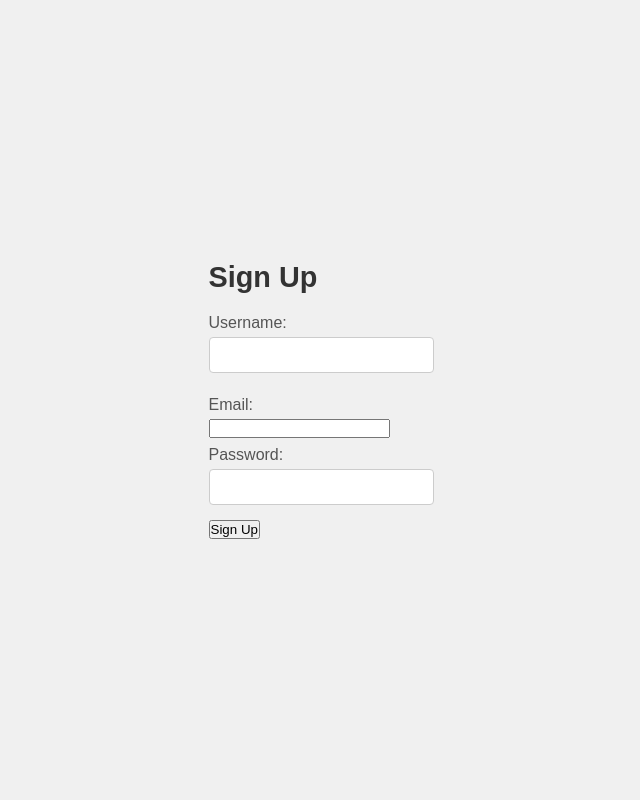
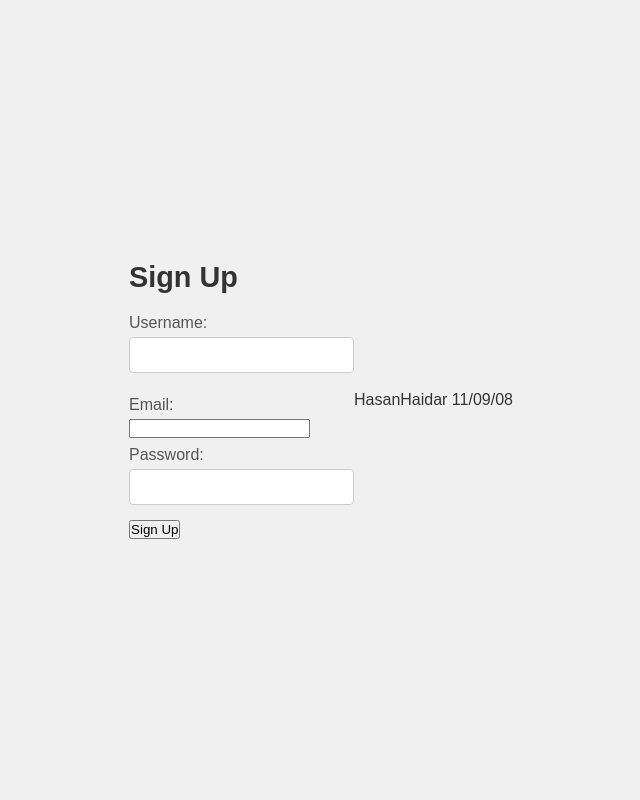
Before and after one commit to ayohassan-1/dreamweaver1, a PHP site: page /signup.php in a window 1280 px wide. Shown: the whole page, without its empty margins (319-959 px from the left). Run offline with PHP 8.4, Linux system fonts and the light colour scheme.

Commit message:
Update signup.php

```diff
--- a/users/signup.php
+++ b/users/signup.php
@@ -28,3 +28,5 @@
     </div>
 </body>
 </html>
+
+HasanHaidar 11/09/08
```
